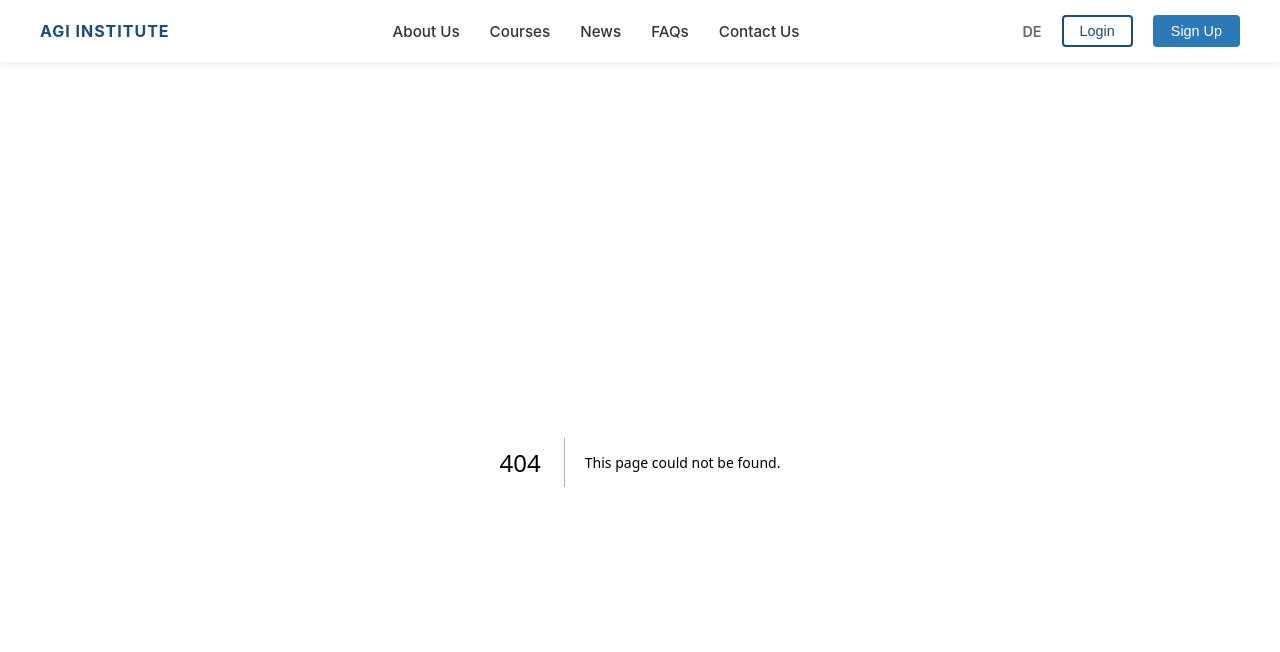
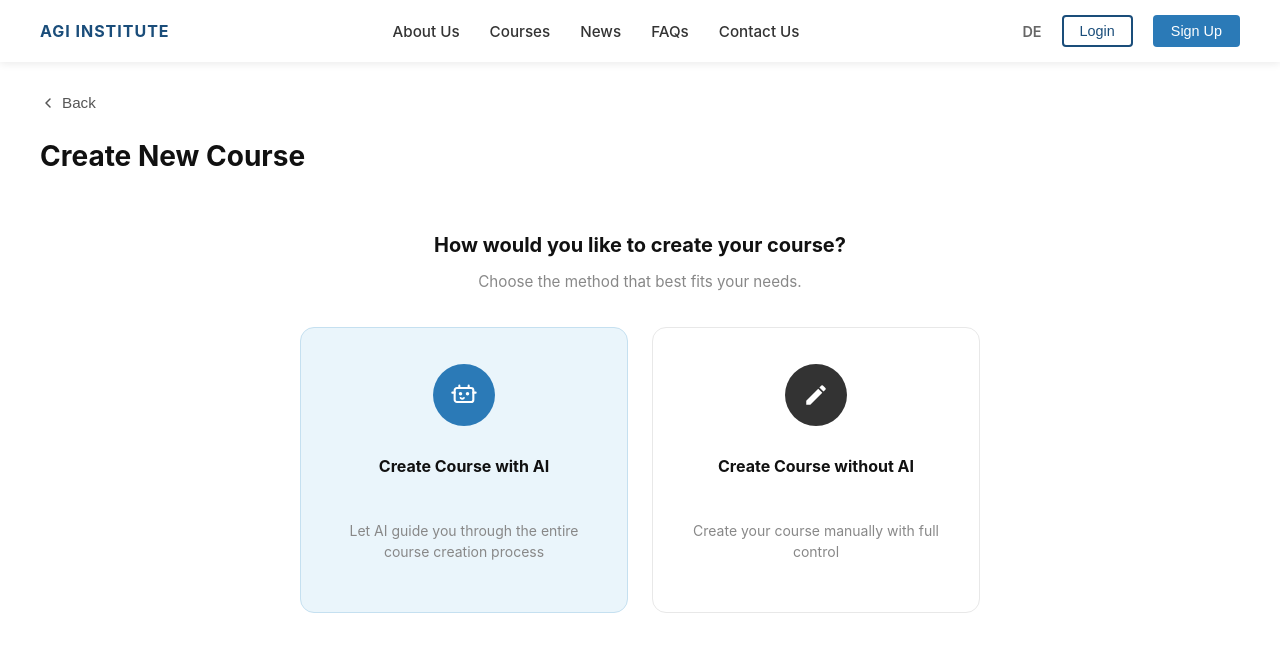
Before and after one commit to Alexzbu/intuitive.AI, a Next.js app in the folder nextJsFrontCourse/: page /create-course in a window 1280 px wide. Before the commit this address had no page. Shown: the top 652 px of the page. Built offline with nearby package versions, Linux system fonts and the light colour scheme.

Commit message:
added create new course

```diff
--- /dev/null
+++ b/nextJsFrontCourse/app/create-course/page.jsx
@@ -0,0 +1,54 @@
+"use client"
+
+import { useRouter } from "next/navigation"
+
+export default function CreateCourse() {
+  const router = useRouter()
+
+  return (
+    <div className="create-course">
+      <div className="create-course__header">
+        <button className="create-course__back" onClick={() => router.back()}>
+          <svg width="16" height="16" viewBox="0 0 16 16" fill="none" xmlns="http://www.w3.org/2000/svg">
+            <path d="M10 12L6 8L10 4" stroke="currentColor" strokeWidth="1.5" strokeLinecap="round" strokeLinejoin="round"/>
+          </svg>
+          Back
+        </button>
+      </div>
+
+      <h1 className="create-course__title">Create New Course</h1>
+
+      <div className="create-course__selection">
+        <h2 className="create-course__heading">How would you like to create your course?</h2>
+        <p className="create-course__subtitle">Choose the method that best fits your needs.</p>
+
+        <div className="create-course__options">
+          <div className="create-course__option create-course__option--ai" onClick={() => router.push('/add-course')}>
+            <div className="create-course__icon create-course__icon--ai">
+              <svg width="28" height="28" viewBox="0 0 24 24" fill="none" xmlns="http://www.w3.org/2000/svg">
+                <rect x="4" y="6" width="16" height="12" rx="2" stroke="white" strokeWidth="1.8"/>
+                <circle cx="9" cy="11" r="1.5" fill="white"/>
+                <circle cx="15" cy="11" r="1.5" fill="white"/>
+                <path d="M9 14.5c.8.8 2.2.8 3 0" stroke="white" strokeWidth="1.5" strokeLinecap="round"/>
+                <path d="M8 6V4M16 6V4" stroke="white" strokeWidth="1.8" strokeLinecap="round"/>
+                <path d="M2 10h2M20 10h2" stroke="white" strokeWidth="1.8" strokeLinecap="round"/>
+              </svg>
+            </div>
+            <h3 className="create-course__option-title">Create Course with AI</h3>
+            <p className="create-course__option-desc">Let AI guide you through the entire course creation process</p>
+          </div>
+
+          <div className="create-course__option create-course__option--manual" onClick={() => router.push('/add-course?noai=true')}>
+            <div className="create-course__icon create-course__icon--manual">
+              <svg width="26" height="26" viewBox="0 0 24 24" fill="none" xmlns="http://www.w3.org/2000/svg">
+                <path d="M3 17.25V21h3.75L17.81 9.94l-3.75-3.75L3 17.25zM20.71 7.04a1 1 0 000-1.41l-2.34-2.34a1 1 0 00-1.41 0l-1.83 1.83 3.75 3.75 1.83-1.83z" fill="white"/>
+              </svg>
+            </div>
+            <h3 className="create-course__option-title">Create Course without AI</h3>
+            <p className="create-course__option-desc">Create your course manually with full control</p>
+          </div>
+        </div>
+      </div>
+    </div>
+  )
+}
--- a/nextJsFrontCourse/app/dashboard/page.jsx
+++ b/nextJsFrontCourse/app/dashboard/page.jsx
@@ -143,7 +143,7 @@ export default function Dashboard() {
         <div className="dashboard__header">
           <h2 className="section-title">{isTrainer ? 'My Courses' : 'All Courses'}</h2>
           {isTrainer && (
-            <Link className="btn-primary" href="/add-course">Create Course</Link>
+            <Link className="btn-primary" href="/create-course">Create Course</Link>
           )}
         </div>
 
--- a/nextJsFrontCourse/app/globals.css
+++ b/nextJsFrontCourse/app/globals.css
@@ -1154,3 +1154,121 @@ margin-right: 30px;
    color: #666;
    margin-top: 4px;
 }
+
+/* CREATE COURSE SELECTION PAGE */
+.create-course {
+   padding: 32px 40px;
+   min-height: 100vh;
+   background-color: #fff;
+}
+
+.create-course__header {
+   margin-bottom: 24px;
+}
+
+.create-course__back {
+   display: inline-flex;
+   align-items: center;
+   gap: 6px;
+   background: none;
+   border: none;
+   cursor: pointer;
+   color: #555;
+   font-size: 0.95rem;
+   padding: 0;
+}
+
+.create-course__back:hover {
+   color: #1a4d7a;
+}
+
+.create-course__title {
+   font-size: 1.75rem;
+   font-weight: 700;
+   color: #111;
+   margin-bottom: 60px;
+}
+
+.create-course__selection {
+   max-width: 680px;
+   margin: 0 auto;
+   text-align: center;
+}
+
+.create-course__heading {
+   font-size: 1.25rem;
+   font-weight: 700;
+   color: #111;
+   margin-bottom: 10px;
+}
+
+.create-course__subtitle {
+   font-size: 0.95rem;
+   color: #888;
+   margin-bottom: 36px;
+}
+
+.create-course__options {
+   display: flex;
+   gap: 24px;
+   justify-content: center;
+}
+
+.create-course__option {
+   flex: 1;
+   max-width: 280px;
+   border: 1.5px solid #e8e8e8;
+   border-radius: 14px;
+   padding: 36px 24px;
+   cursor: pointer;
+   display: flex;
+   flex-direction: column;
+   align-items: center;
+   gap: 14px;
+   transition: box-shadow 0.2s ease, border-color 0.2s ease;
+}
+
+.create-course__option:hover {
+   box-shadow: 0 4px 16px rgba(0, 0, 0, 0.1);
+}
+
+.create-course__option--ai {
+   background-color: #eaf5fb;
+   border-color: #c5e0f0;
+}
+
+.create-course__option--manual {
+   background-color: #fff;
+}
+
+.create-course__icon {
+   width: 62px;
+   height: 62px;
+   border-radius: 50%;
+   display: flex;
+   align-items: center;
+   justify-content: center;
+   flex-shrink: 0;
+}
+
+.create-course__icon--ai {
+   background-color: #2b7ab7;
+}
+
+.create-course__icon--manual {
+   background-color: #333;
+}
+
+.create-course__option-title {
+   font-size: 1rem;
+   font-weight: 700;
+   color: #111;
+   text-align: center;
+}
+
+.create-course__option-desc {
+   font-size: 0.875rem;
+   color: #888;
+   text-align: center;
+   line-height: 1.5;
+}
```
Also changed, not shown: nextJsFrontCourse/app/add-course/page.jsx (+19 -15 lines).
